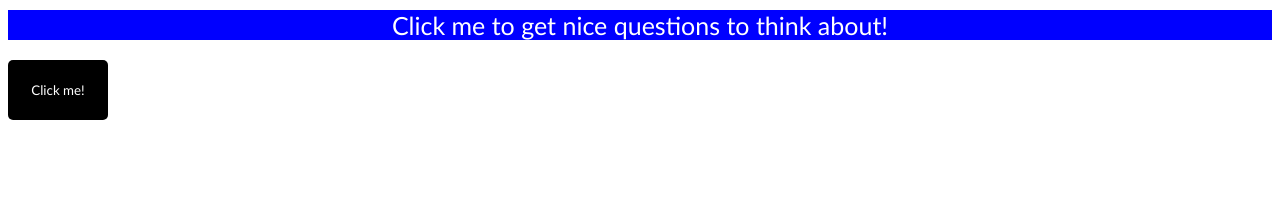
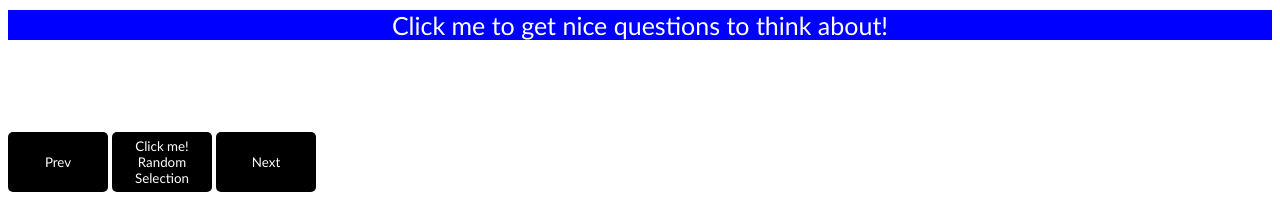
Before and after one commit to mohsinzafaruk1996/what_if_prompts, a plain HTML site: page index.html in a window 1280 px wide. Drawn offline with Linux system fonts and the light colour scheme.

Commit message:
Update index.html

```diff
--- a/index.html
+++ b/index.html
@@ -11,10 +11,26 @@
     <div id="canvas">
         Click me to get nice questions to think about!
 
-    </div>
 
-    <button id="button">Click me!</button>
 
+
+  </div>
+
+
+
+    <br />
+    <br />
+    <br />
+    <br />
+
+
+    <button id="button_previous">Prev</button>
+    <button id="button">Click me! Random Selection</button>
+	<button id="button_next">Next</button>
+
+
+
+	<h4 id="index_holder" style="color:white">0</h4>
 
 
 
```
